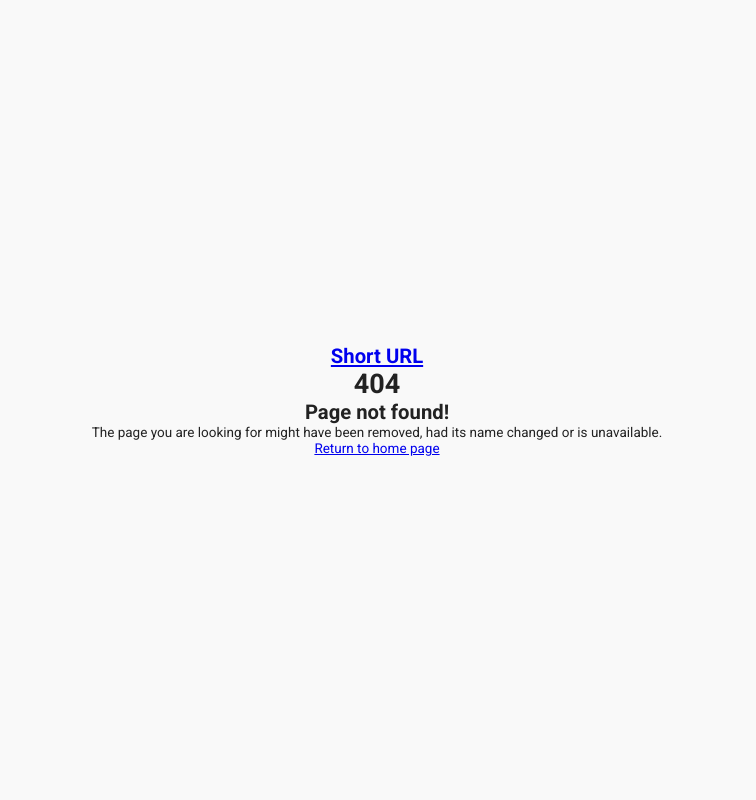
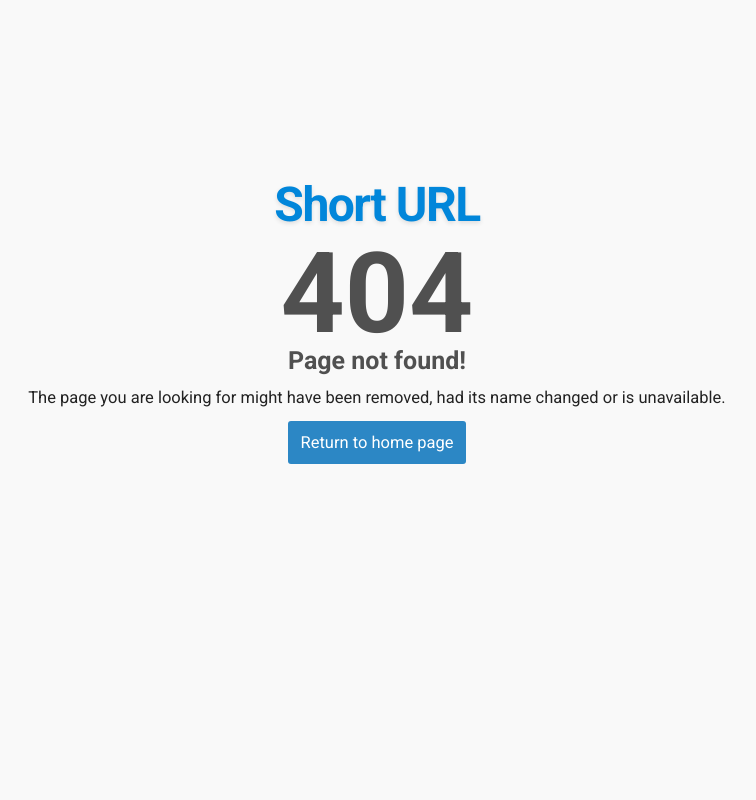
Before and after one commit to 2h311/shorturl.at----clone, a FastAPI app: page /shortener in a window 1280 px wide. Shown: the whole page, without its empty margins (263-1019 px from the left). Run offline with FastAPI, Linux system fonts and the light colour scheme; some libraries are stand-ins or nearby versions.

Commit message:
done with 404.html

```diff
--- a/static/css/style.css
+++ b/static/css/style.css
@@ -507,13 +507,47 @@ body {
 }
 
 .invalid {
-  min-height: 100vh;
-  font-size: 1.35rem;
+  width: max-content;
   color: #222;
+  margin: 22vh auto;
   display: flex;
   flex-direction: column;
   justify-content: center;
   align-items: center;
+  gap: 5px;
+}
+.invalid__link--1 {
+  text-decoration: none;
+  color: #0186da;
+  letter-spacing: -1.5px;
+  font-size: 3.2rem;
+  text-shadow: 0 2px 4px #ddd;
+  display: inline-block;
+}
+.invalid__link--2 {
+  text-decoration: none;
+  color: #fff;
+  background-color: #2c87c5;
+  font-size: 1.65rem;
+  border-radius: 3px;
+  padding: 12px;
+  display: inline-block;
+  margin-top: 5px;
+}
+.invalid__heading--1 {
+  color: #505050;
+  font-size: 11.2rem;
+  line-height: 0.75;
+}
+.invalid__heading--2 {
+  color: #505050;
+  font-size: 2.5rem;
+  line-height: 1.6;
+}
+.invalid p {
+  color: #222;
+  font-size: 1.65rem;
+  line-height: 1.5;
 }
 
 /*# sourceMappingURL=style.css.map */
--- a/templates/shortURL/404.html
+++ b/templates/shortURL/404.html
@@ -1,18 +1,22 @@
 {% extends "base.html" %}
+
+{% block title %}
+404 Page Not Found
+{% endblock %}
 
 {% block content %}
 
 <main class="invalid">
   <div class="invalid__top">
-    <a href="/" class="">
+    <a href="/" class="invalid__link--1 u-margin-bottom-small">
       <h2 class="">Short URL</h2>
     </a>
   </div>
-  <h1 class="invalid__heading">404</h1>
-  <h2>Page not found!</h2>
+  <h1 class="invalid__heading--1">404</h1>
+  <h2 class="invalid__heading--2">Page not found!</h2>
   <p>The page you are looking for might have been removed, had its name changed or is unavailable.</p>
   <div>
-    <a href="/">Return to home page</a>
+    <a href="/" class="invalid__link--2">Return to home page</a>
   </div>
 </main>
 
--- a/templates/shortURL/click_counter.html
+++ b/templates/shortURL/click_counter.html
@@ -26,5 +26,5 @@ Terms of service - ShortURL
     <p>* Track the total hits of the shortened URL in real time, you do not have to register.</p>
   </div>
 </section>
-
+{% include "shortURL/footer.html" %}
 {% endblock %}
--- a/templates/shortURL/contact.html
+++ b/templates/shortURL/contact.html
@@ -44,4 +44,6 @@ Contact - ShortURL
   </div>
 </section>
 {% endif %}
+
+{% include "shortURL/footer.html" %}
 {% endblock %}
--- a/templates/shortURL/index.html
+++ b/templates/shortURL/index.html
@@ -8,7 +8,7 @@ URL Shortener
 <div class="container">
   <div class="row u-margin-bottom-medium">
     <header class="header">
-      <a href="#" class="header__link">
+      <a href="/" class="header__link">
         <h1 class="heading-1">Short URL</h1>
       </a>
     </header>
@@ -109,7 +109,7 @@ URL Shortener
       </div>
     </section>
   </div>
+</div>
 
-
-</div>
+{% include "shortURL/footer.html" %}
 {% endblock %}
--- a/templates/shortURL/privacy.html
+++ b/templates/shortURL/privacy.html
@@ -42,4 +42,5 @@ Privacy Policy - ShortURL
   </div>
 </main>
 
+{% include "shortURL/footer.html" %}
 {% endblock %}
--- a/templates/shortURL/report_url.html
+++ b/templates/shortURL/report_url.html
@@ -59,4 +59,5 @@ Report Malicious URL - ShortURL
   </div>
 </section>
 {% endif %}
+{% include "shortURL/footer.html" %}
 {% endblock %}
--- a/templates/shortURL/shortener.html
+++ b/templates/shortURL/shortener.html
@@ -43,4 +43,5 @@ Shortened URL
     </div>
   </section>
 </main>
+{% include "shortURL/footer.html" %}
 {% endblock %}
--- a/templates/shortURL/terms_of_service.html
+++ b/templates/shortURL/terms_of_service.html
@@ -139,5 +139,5 @@ Terms of Service - ShortURL
   </div>
 </section>
 
-
+{% include "shortURL/footer.html" %}
 {% endblock %}
--- a/templates/shortURL/total_clicks.html
+++ b/templates/shortURL/total_clicks.html
@@ -25,4 +25,5 @@ Total URL Clicks
   </div>
 </section>
 
+{% include "shortURL/footer.html" %}
 {% endblock %}
```
Also changed, not shown: static/scss/_404.scss (+42 -4 lines), 1 other file.
